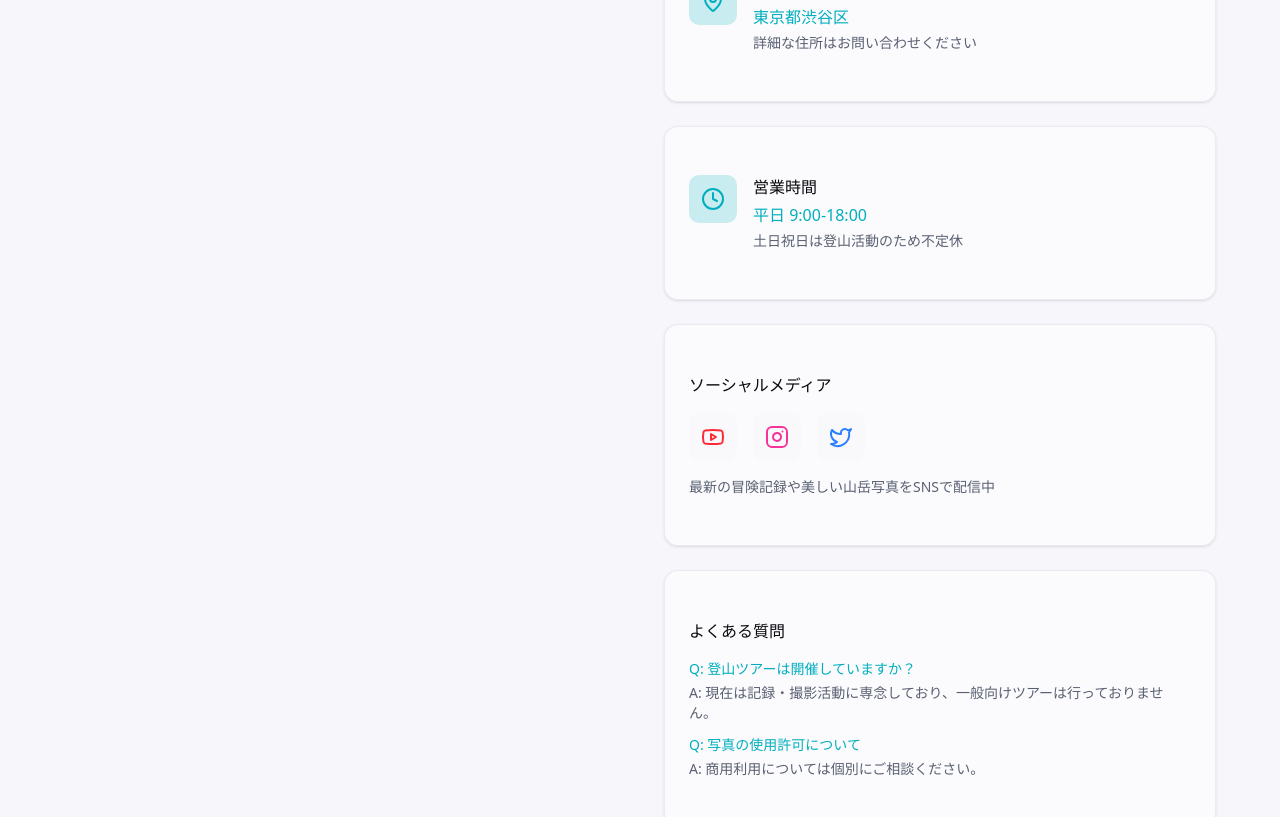
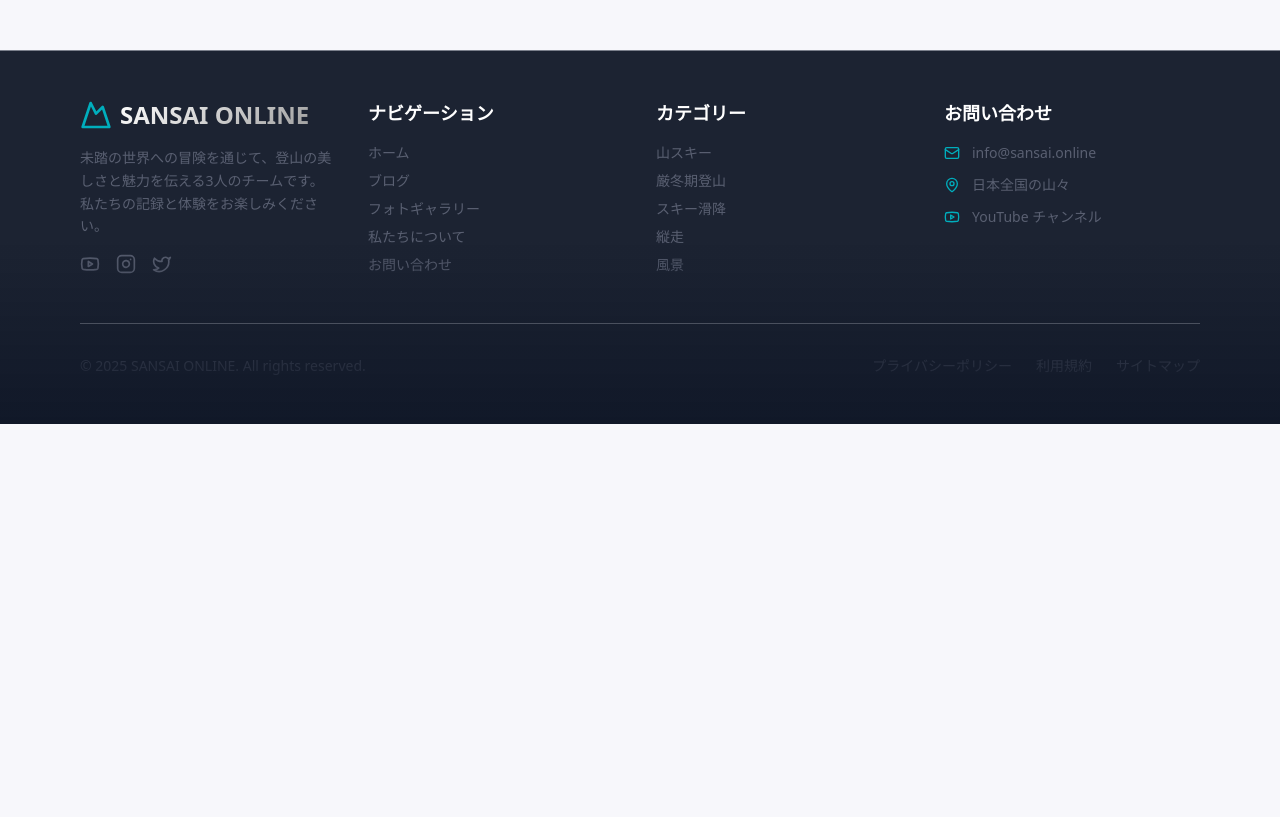
Before and after one commit to mashu-k/sansai-online-hp, a Next.js app: page /contact in a window 1280 px wide. Shown: the part 1000-1817 px from the top of the page. After the commit the page ends 1424 px from the top, so only its background shows below. Built offline with nearby package versions, Linux system fonts and the light colour scheme.

Commit message:
contactpageの修正

```diff
--- a/src/components/pages/Contact.jsx
+++ b/src/components/pages/Contact.jsx
@@ -11,9 +11,7 @@ import {
   MapPin,
   Youtube,
   Instagram,
-  Twitter,
   Send,
-  Clock,
   MessageCircle,
 } from "lucide-react";
 
@@ -44,26 +42,8 @@ const Contact = () => {
     {
       icon: Mail,
       title: "メール",
-      content: "info@sansai-online.com",
+      content: "sansaitorionline@gmail.com",
       description: "お気軽にメールでお問い合わせください",
-    },
-    {
-      icon: Phone,
-      title: "電話",
-      content: "03-1234-5678",
-      description: "平日 9:00-18:00",
-    },
-    {
-      icon: MapPin,
-      title: "所在地",
-      content: "東京都渋谷区",
-      description: "詳細な住所はお問い合わせください",
-    },
-    {
-      icon: Clock,
-      title: "営業時間",
-      content: "平日 9:00-18:00",
-      description: "土日祝日は登山活動のため不定休",
     },
   ];
 
@@ -71,20 +51,14 @@ const Contact = () => {
     {
       icon: Youtube,
       name: "YouTube",
-      url: "#",
+      url: "https://www.youtube.com/@sansai_online",
       color: "text-red-500",
     },
     {
       icon: Instagram,
       name: "Instagram",
-      url: "#",
+      url: "https://www.instagram.com/sansai_online/",
       color: "text-pink-500",
-    },
-    {
-      icon: Twitter,
-      name: "Twitter",
-      url: "#",
-      color: "text-blue-500",
     },
   ];
 
@@ -238,17 +212,17 @@ const Contact = () => {
                 </Card>
               ))}
 
-              {/* ソーシャルメディア */}
+              {/* SNS */}
               <Card className="bg-card/50 backdrop-blur-sm border-border/50">
                 <CardContent className="p-6">
-                  <h3 className="font-medium text-card-foreground mb-4">
-                    ソーシャルメディア
-                  </h3>
+                  <h3 className="font-medium text-card-foreground mb-4">SNS</h3>
                   <div className="flex space-x-4">
                     {socialLinks.map((social, index) => (
                       <a
                         key={index}
                         href={social.url}
+                        target="_blank"
+                        rel="noopener noreferrer"
                         className={`p-3 bg-background/50 rounded-lg hover:bg-accent/20 transition-colors ${social.color}`}
                       >
                         <social.icon className="h-6 w-6" />
@@ -260,34 +234,6 @@ const Contact = () => {
                   </p>
                 </CardContent>
               </Card>
-
-              {/* よくある質問 */}
-              <Card className="bg-card/50 backdrop-blur-sm border-border/50">
-                <CardContent className="p-6">
-                  <h3 className="font-medium text-card-foreground mb-4">
-                    よくある質問
-                  </h3>
-                  <div className="space-y-3">
-                    <div>
-                      <p className="font-medium text-sm text-accent mb-1">
-                        Q: 登山ツアーは開催していますか？
-                      </p>
-                      <p className="text-muted-foreground text-sm">
-                        A:
-                        現在は記録・撮影活動に専念しており、一般向けツアーは行っておりません。
-                      </p>
-                    </div>
-                    <div>
-                      <p className="font-medium text-sm text-accent mb-1">
-                        Q: 写真の使用許可について
-                      </p>
-                      <p className="text-muted-foreground text-sm">
-                        A: 商用利用については個別にご相談ください。
-                      </p>
-                    </div>
-                  </div>
-                </CardContent>
-              </Card>
             </motion.div>
           </div>
         </div>
```
